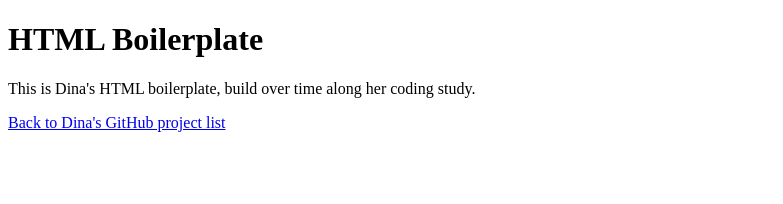
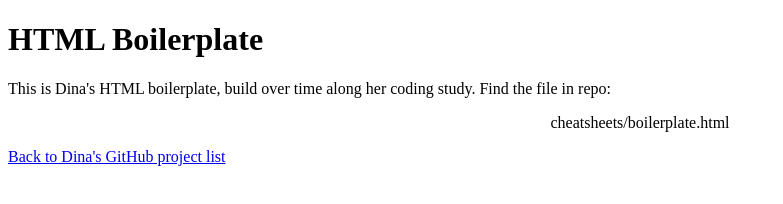
Before and after one commit to dinarosita/cheatsheets, a plain HTML site: page boilerplate.html in a window 1280 px wide. Shown: the whole page, without its empty margins (0-783 px from the left). Drawn offline with Linux system fonts and the light colour scheme.

Commit message:
Add F12.html and boilerplate.html, edit index.html

```diff
--- a/boilerplate.html
+++ b/boilerplate.html
@@ -8,7 +8,8 @@
     </head>
     <body>
         <h1>HTML Boilerplate</h1>
-        <p>This is Dina's HTML boilerplate, build over time along her coding study.</p>
+        <p>This is Dina's HTML boilerplate, build over time along her coding study. Find the file in repo:</p>
+        <p style="text-align: center;">cheatsheets/boilerplate.html</p>
         <p class="back"><a href="..">Back to Dina's GitHub project list</a></p>
     </body>
 </html>
```
Also changed, not shown: index.html (+1 -1 lines).
